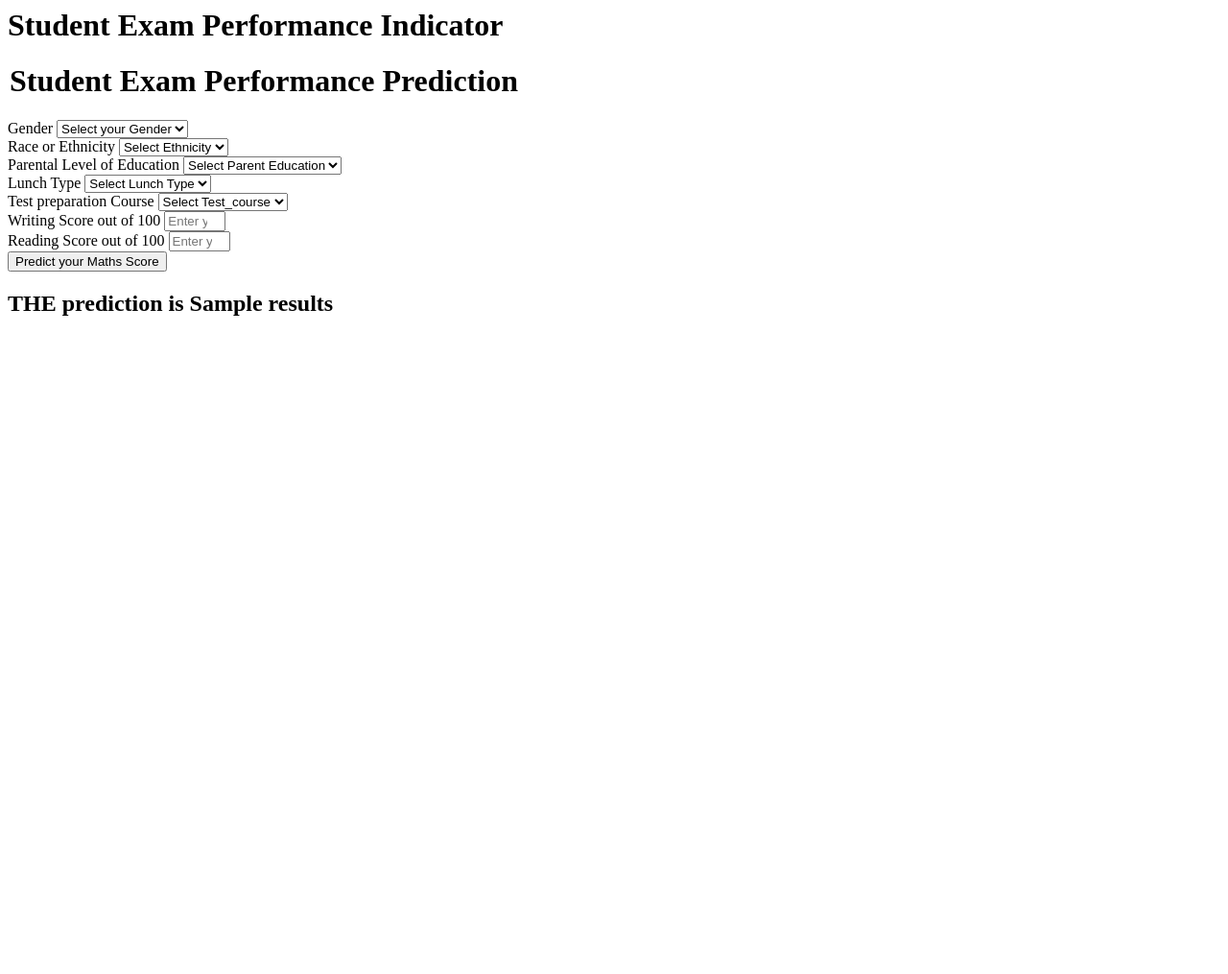
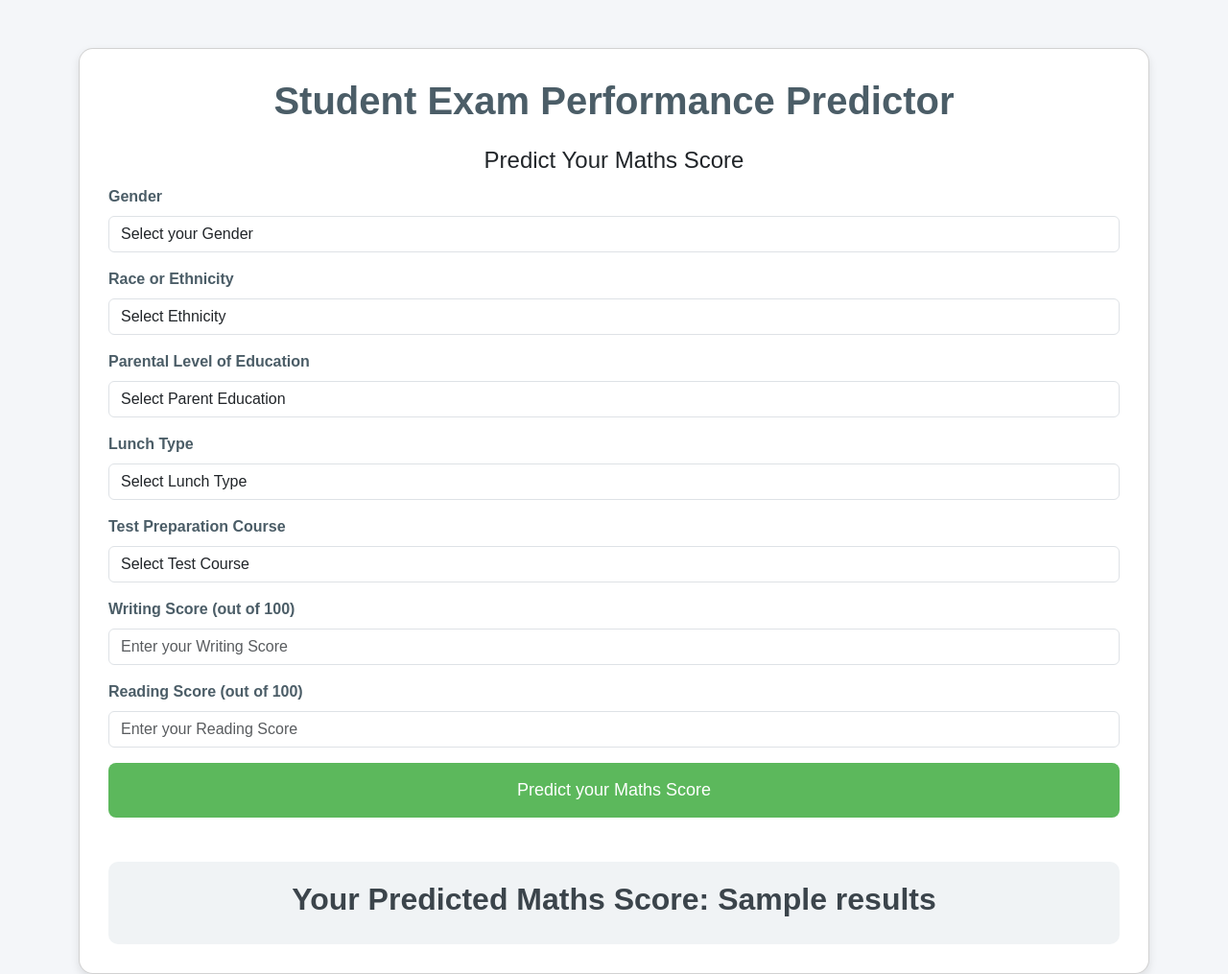
Before and after one commit to nitishbelagali/mlproject14, a Flask app: template templates/home.html in a window 1280 px wide. Shown: the whole page at 96% size. Before the commit the page ends 329 px from the top, so only its background shows below. Run offline with Flask 3, Linux system fonts and the light colour scheme; the template is opened without the code that fills it: most values are stand-ins (such as "Sample title", 1, 10 or a date in 2020).

Commit message:
Prediction Pipeline_ UI change

```diff
--- a/app.py
+++ b/app.py
@@ -40,5 +40,5 @@ def predict_datapoint():
         return render_template('home.html', results=results[0])
 
 
-if __name__=="__main__":
-    app.run(host="0.0.0.0",debug=True)
+if __name__ == "__main__":
+    app.run(host="0.0.0.0", port=5001, debug=True)
--- a/templates/home.html
+++ b/templates/home.html
@@ -1,111 +1,152 @@
-<html>
+<!DOCTYPE html>
+<html lang="en">
+
+<head>
+    <meta charset="UTF-8">
+    <meta name="viewport" content="width=device-width, initial-scale=1.0">
+    <title>Student Exam Performance Predictor</title>
+    <link href="https://cdn.jsdelivr.net/npm/bootstrap@5.3.0-alpha1/dist/css/bootstrap.min.css" rel="stylesheet">
+    <style>
+        body {
+            background-color: #f4f6f9;
+            font-family: 'Arial', sans-serif;
+        }
+
+        .container {
+            margin-top: 50px;
+        }
+
+        .card {
+            padding: 30px;
+            border-radius: 15px;
+            background-color: #ffffff;
+            box-shadow: 0px 4px 10px rgba(0, 0, 0, 0.1);
+        }
+
+        h1 {
+            color: #4b5d67;
+            font-weight: bold;
+            margin-bottom: 20px;
+        }
+
+        .form-label {
+            color: #4b5d67;
+            font-weight: bold;
+        }
+
+        .btn-primary {
+            background-color: #5cb85c;
+            border: none;
+            width: 100%;
+            padding: 15px;
+            font-size: 18px;
+            border-radius: 8px;
+            transition: background-color 0.3s ease;
+        }
+
+        .btn-primary:hover {
+            background-color: #4cae4c;
+        }
+
+        .result-section {
+            margin-top: 30px;
+            padding: 20px;
+            background-color: #f0f3f5;
+            border-radius: 10px;
+        }
+
+        h2 {
+            color: #3b444b;
+            text-align: center;
+            font-weight: bold;
+        }
+    </style>
+</head>
+
 <body>
-    <div class="login">
-       <h1>Student Exam Performance Indicator</h1>
+    <div class="container">
+        <div class="card">
+            <h1 class="text-center">Student Exam Performance Predictor</h1>
 
-       <form action="{{ url_for('predict_datapoint')}}" method="post">
-        <h1>
-            <legend>Student Exam Performance Prediction</legend>
-        </h1>
+            <form action="{{ url_for('predict_datapoint') }}" method="post">
+                <fieldset>
+                    <legend class="text-center">Predict Your Maths Score</legend>
+
                     <div class="mb-3">
                         <label class="form-label">Gender</label>
-            <select class="form-control" name="gender" placeholder="Enter you Gender" required>
-                <option class="placeholder" selected disabled value="">Select your Gender</option>
-                <option value="male">
-                    Male
-                </option>
-                <option value="female">
-                    Female
-                </option>
+                        <select class="form-control" name="gender" required>
+                            <option selected disabled value="">Select your Gender</option>
+                            <option value="male">Male</option>
+                            <option value="female">Female</option>
                         </select>
                     </div>
+
                     <div class="mb-3">
                         <label class="form-label">Race or Ethnicity</label>
-            <select class="form-control" name="ethnicity" placeholder="Enter you ethnicity" required>
-                <option class="placeholder" selected disabled value="">Select Ethnicity</option>
-                <option value="group A">
-                    Group A
-                </option>
-                <option value="group B">
-                    Group B
-                </option>
-                <option value="group C">
-                    Group C
-                </option>
-                <option value="group D">
-                    Group D
-                </option>
-                <option value="group E">
-                    Group E
-                </option>
+                        <select class="form-control" name="ethnicity" required>
+                            <option selected disabled value="">Select Ethnicity</option>
+                            <option value="group A">Group A</option>
+                            <option value="group B">Group B</option>
+                            <option value="group C">Group C</option>
+                            <option value="group D">Group D</option>
+                            <option value="group E">Group E</option>
                         </select>
                     </div>
+
                     <div class="mb-3">
                         <label class="form-label">Parental Level of Education</label>
-            <select class="form-control" name="parental_level_of_education"
-                placeholder="Enter you Parent Education" required>
-                <option class="placeholder" selected disabled value="">Select Parent Education</option>
-                <option value="associate's degree">
-                    associate's degree
-                </option>
-                <option value="bachelor's degree">
-                    bachelor's degree
-                </option>
-                <option value="high school">
-                    high school
-                </option>
-                <option value="master's degree">
-                    master's degree
-                </option>
-                <option value="some college">
-                    some college
-                </option>
-                <option value="some high school">
-                    some high school
-                </option>
+                        <select class="form-control" name="parental_level_of_education" required>
+                            <option selected disabled value="">Select Parent Education</option>
+                            <option value="associate's degree">Associate's Degree</option>
+                            <option value="bachelor's degree">Bachelor's Degree</option>
+                            <option value="high school">High School</option>
+                            <option value="master's degree">Master's Degree</option>
+                            <option value="some college">Some College</option>
+                            <option value="some high school">Some High School</option>
                         </select>
                     </div>
+
                     <div class="mb-3">
                         <label class="form-label">Lunch Type</label>
-            <select class="form-control" name="lunch" placeholder="Enter you Lunch" required>
-                <option class="placeholder" selected disabled value="">Select Lunch Type</option>
-                <option value="free/reduced">
-                    free/reduced
-                </option>
-                <option value="standard">
-                    standard
-                </option>
+                        <select class="form-control" name="lunch" required>
+                            <option selected disabled value="">Select Lunch Type</option>
+                            <option value="free/reduced">Free/Reduced</option>
+                            <option value="standard">Standard</option>
                         </select>
                     </div>
+
                     <div class="mb-3">
-            <label class="form-label">Test preparation Course</label>
-            <select class="form-control" name="test_preparation_course" placeholder="Enter you Course"
-                required>
-                <option class="placeholder" selected disabled value="">Select Test_course</option>
-                <option value="none">
-                    None
-                </option>
-                <option value="completed">
-                    Completed
-                </option>
+                        <label class="form-label">Test Preparation Course</label>
+                        <select class="form-control" name="test_preparation_course" required>
+                            <option selected disabled value="">Select Test Course</option>
+                            <option value="none">None</option>
+                            <option value="completed">Completed</option>
                         </select>
                     </div>
+
                     <div class="mb-3">
-            <label class="form-label">Writing Score out of 100</label>
-            <input class="form-control" type="number" name="reading_score"
-                placeholder="Enter your Reading score" min='0' max='100' />
+                        <label class="form-label">Writing Score (out of 100)</label>
+                        <input class="form-control" type="number" name="writing_score" placeholder="Enter your Writing Score" min="0" max="100" required />
                     </div>
+
                     <div class="mb-3">
-            <label class="form-label">Reading Score out of 100</label>
-            <input class="form-control" type="number" name="writing_score"
-                placeholder="Enter your Reading Score" min='0' max='100' />
+                        <label class="form-label">Reading Score (out of 100)</label>
+                        <input class="form-control" type="number" name="reading_score" placeholder="Enter your Reading Score" min="0" max="100" required />
                     </div>
+
                     <div class="mb-3">
-            <input class="btn btn-primary" type="submit" value="Predict your Maths Score" required />
+                        <input class="btn btn-primary" type="submit" value="Predict your Maths Score" />
                     </div>
+                </fieldset>
             </form>
-    <h2>
-       THE  prediction is {{results}}
-    </h2>
-   <body>
+
+            <div class="result-section">
+                <h2>Your Predicted Maths Score: {{ results }}</h2>
+            </div>
+        </div>
+    </div>
+
+    <script src="https://cdn.jsdelivr.net/npm/bootstrap@5.3.0-alpha1/dist/js/bootstrap.bundle.min.js"></script>
+</body>
+
 </html>
```
Lines whose indentation alone changed are shown as unchanged.
